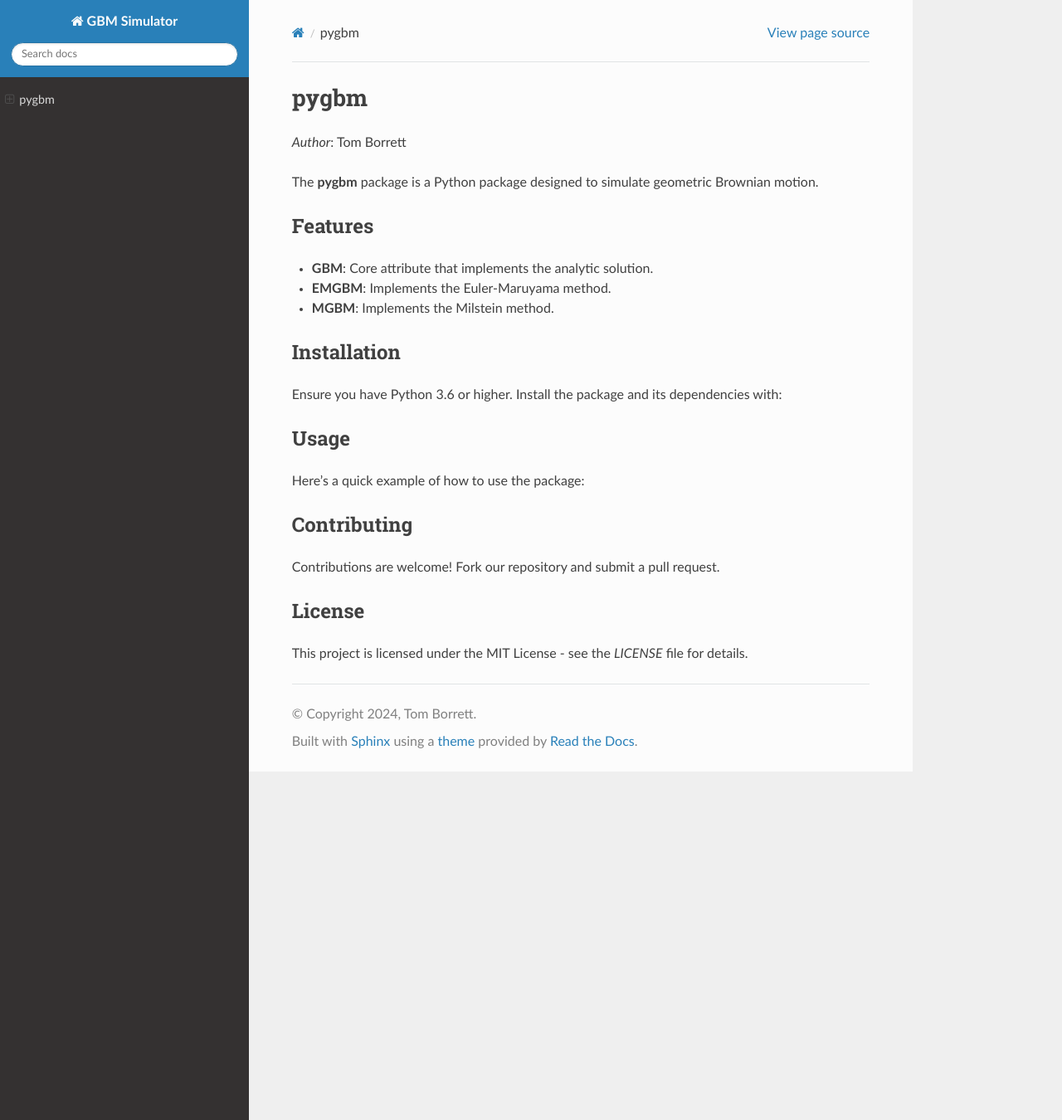
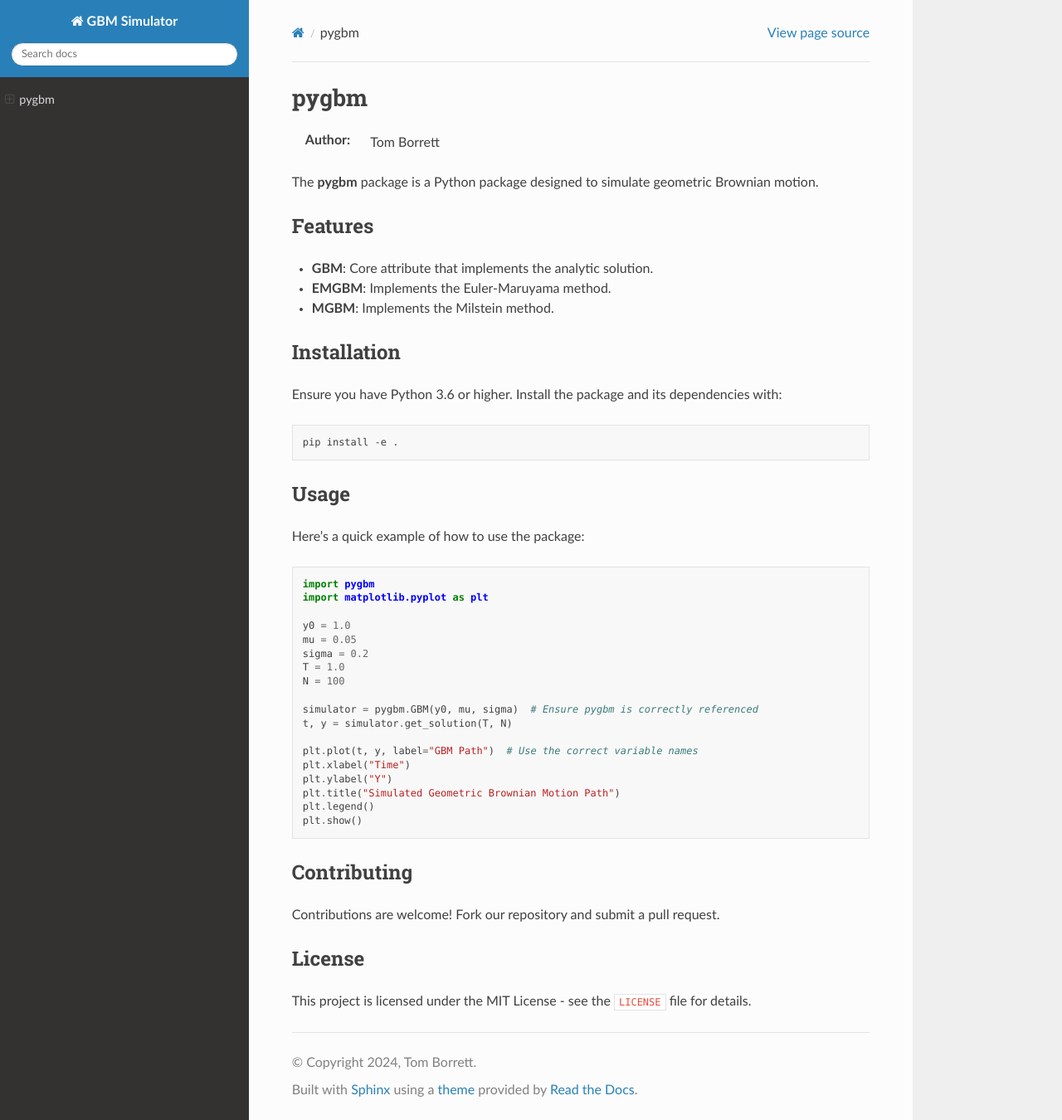
Before and after one commit to tombo367/pygbm, a Sphinx documentation site: the page built from docs/index.rst, in a window 1280 px wide and 1350 px high. Shown: the whole window at 83% size. Built offline with Sphinx 7.4.7 and the Read the Docs theme 3.1.0, drawn with Linux system fonts in a browser that asks for light colours; part of the change alters nothing that is shown.

```diff
--- a/docs/index.rst
+++ b/docs/index.rst
@@ -1,31 +1,33 @@
 pygbm
-==============================================================================
+=====
 
-*Author*: Tom Borrett
+:Author: Tom Borrett
 
 The **pygbm** package is a Python package designed to simulate geometric Brownian motion.
 
 Features
-------------
+--------
 
-- **GBM**: Core attribute that implements the analytic solution.
-- **EMGBM**: Implements the Euler-Maruyama method.
-- **MGBM**: Implements the Milstein method.
+* **GBM**: Core attribute that implements the analytic solution.
+* **EMGBM**: Implements the Euler-Maruyama method.
+* **MGBM**: Implements the Milstein method.
 
 Installation
-------------
+-----------
 
 Ensure you have Python 3.6 or higher. Install the package and its dependencies with:
 
 .. code-block:: bash
-  pip install -e .
+
+    pip install -e .
 
 Usage
-------------
+-----
 
 Here's a quick example of how to use the package:
 
 .. code-block:: python
+
   import pygbm
   import matplotlib.pyplot as plt
 
@@ -36,7 +38,6 @@ Here's a quick example of how to use the package:
   N = 100
 
   simulator = pygbm.GBM(y0, mu, sigma)  # Ensure pygbm is correctly referenced
-
   t, y = simulator.get_solution(T, N)
 
   plt.plot(t, y, label="GBM Path")  # Use the correct variable names
@@ -47,11 +48,11 @@ Here's a quick example of how to use the package:
   plt.show()
 
 Contributing
-------------
+-----------
 
 Contributions are welcome! Fork our repository and submit a pull request.
 
 License
 -------
 
-This project is licensed under the MIT License - see the `LICENSE` file for details.
+This project is licensed under the MIT License - see the ``LICENSE`` file for details.
```
